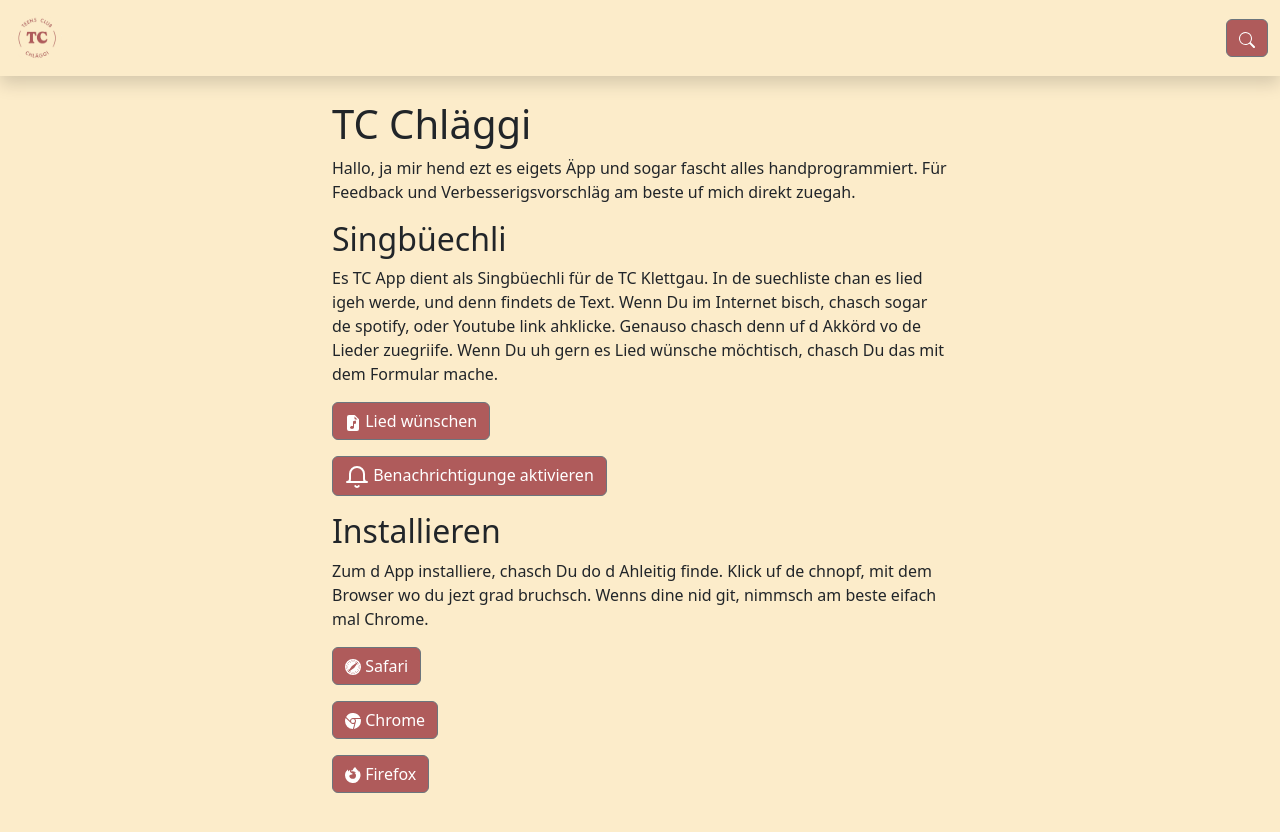
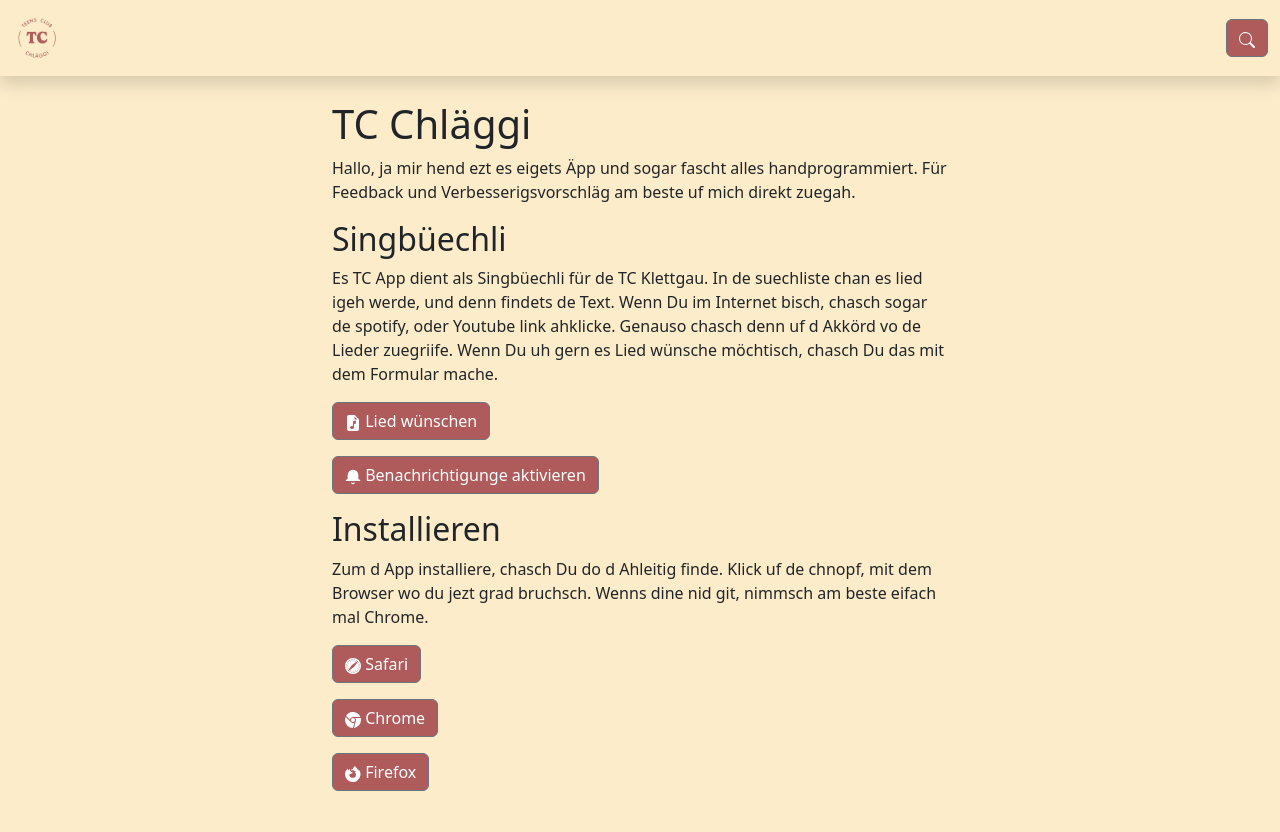
Before and after one commit to Soraxem/song-dist, a Jekyll site: the page built from index.md, in a window 1280 px wide. Shown: the top 832 px of the page. Built offline with Jekyll 4.4.1, drawn with Linux system fonts in a browser that asks for light colours.

Commit message:
did it the right size of the notify icon

```diff
--- a/index.md
+++ b/index.md
@@ -19,7 +19,7 @@ Es TC App dient als Singbüechli für de TC Klettgau. In de suechliste chan es l
 </a>
 
 <p onclick="asknotify" class="btn btn-secondary" target="_blank">
-    <svg xmlns="http://www.w3.org/2000/svg" width="24" height="24" viewBox="0 0 24 24" fill="none" stroke="#FFFFFF" stroke-width="2" stroke-linecap="round" stroke-linejoin="round"><path d="M22 17H2a3 3 0 0 0 3-3V9a7 7 0 0 1 14 0v5a3 3 0 0 0 3 3zm-8.27 4a2 2 0 0 1-3.46 0"></path>
+    <svg xmlns="http://www.w3.org/2000/svg" width="16" height="16" viewBox="0 0 24 24" fill="currentColor" stroke="#FFFFFF" stroke-width="2" stroke-linecap="round" stroke-linejoin="round"><path d="M22 17H2a3 3 0 0 0 3-3V9a7 7 0 0 1 14 0v5a3 3 0 0 0 3 3zm-8.27 4a2 2 0 0 1-3.46 0"></path>
     </svg>
     Benachrichtigunge aktivieren
 </p>
```
